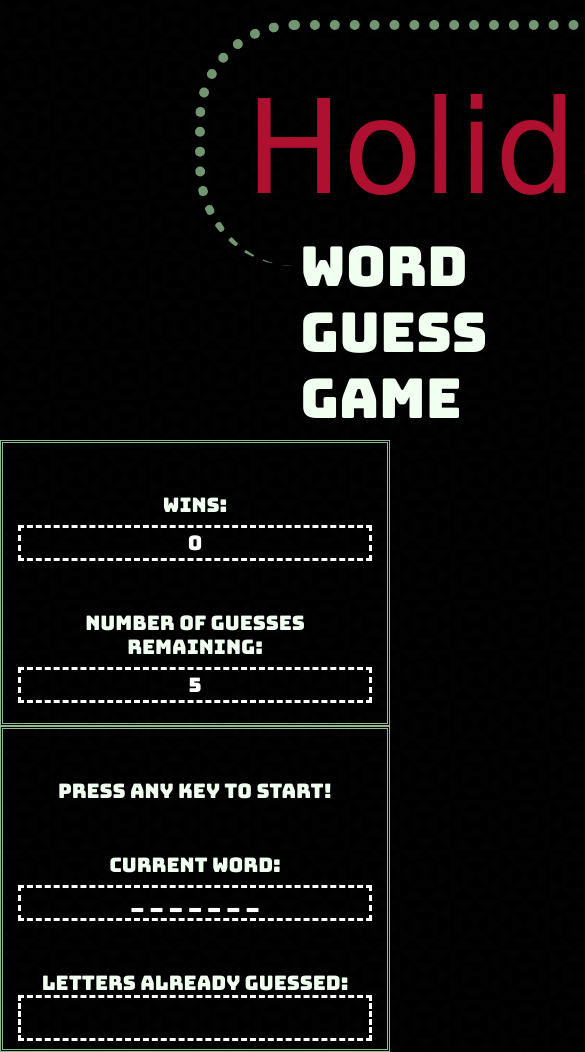
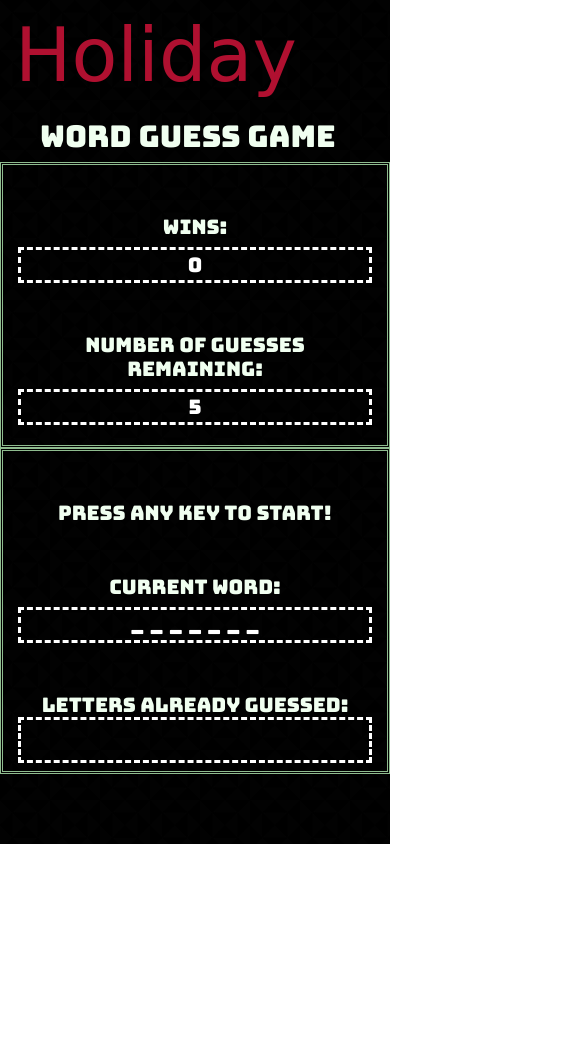
Before and after one commit to marisangelique/Word-Guess-Game, a plain HTML site: page index.html in a window 390 px wide. Shown: the top 1052 px of the page, 585 px wide, since content can reach past the window. After the commit the page ends 844 px from the top, so only its background shows below. Drawn offline with nearby package versions, Linux system fonts and the light colour scheme; a web font is replaced by a local one.

Commit message:
Mobile Adjustments

```diff
--- a/assets/css/style.css
+++ b/assets/css/style.css
@@ -28,6 +28,101 @@ h3{
 .title{
     margin-top: 20px;
     margin-left: 180px;
+}
+
+@media (max-width: 1198px){
+     .title{
+       margin-top: 20px;
+       margin-left: 90px;
+    }
+}
+
+@media (max-width: 977px){
+    .title{
+        margin-top: 20px;
+        margin-left: 50px;
+     }
+
+     h1{
+        font-family: 'Ewert', cursive;
+        color: #DC143C;
+        font-size: 90px;
+        border-style: dotted;
+        border-width: 10px;
+        border-radius: 100px;
+        border-color: #8FBC8F;
+        border-bottom: none;
+        opacity: .8;
+        padding: 40px;
+        position: relative;
+    }
+
+    h3{
+        font-family: 'Bungee', cursive;
+        color: #F0FFF0;
+        font-size: 38px;
+        margin-left: 90px;
+        margin-top: -40px;
+
+    }
+
+}
+
+@media (max-width: 753px){
+    .title{
+        margin-top: 20px;
+        margin-left: -20px;
+     }
+
+     h1{
+        font-family: 'Ewert', cursive;
+        color: #DC143C;
+        font-size: 90px;
+        border-style: dotted;
+        border-width: 10px;
+        border-radius: 100px;
+        border-color: #8FBC8F;
+        border-bottom: none;
+        opacity: .8;
+        padding: 40px;
+        position: relative;
+    }
+
+    h3{
+        font-family: 'Bungee', cursive;
+        color: #F0FFF0;
+        font-size: 38px;
+        margin-left: 90px;
+        margin-top: -40px;
+
+    }
+
+}
+
+@media (max-width: 450px){
+    .title{
+        margin: 0px;
+     }
+
+     h1{
+        font-family: 'Ewert', cursive;
+        color: #DC143C;
+        font-size: 75px;
+        padding: 10px;
+        position: relative;
+        border: none;
+        margin-left: -10px;
+    }
+
+    h3{
+        font-family: 'Bungee', cursive;
+        color: #F0FFF0;
+        font-size: 30px;
+        margin-left: 25px;
+        margin-top: 0px;
+
+    }
+
 }
 
 h5{
```
